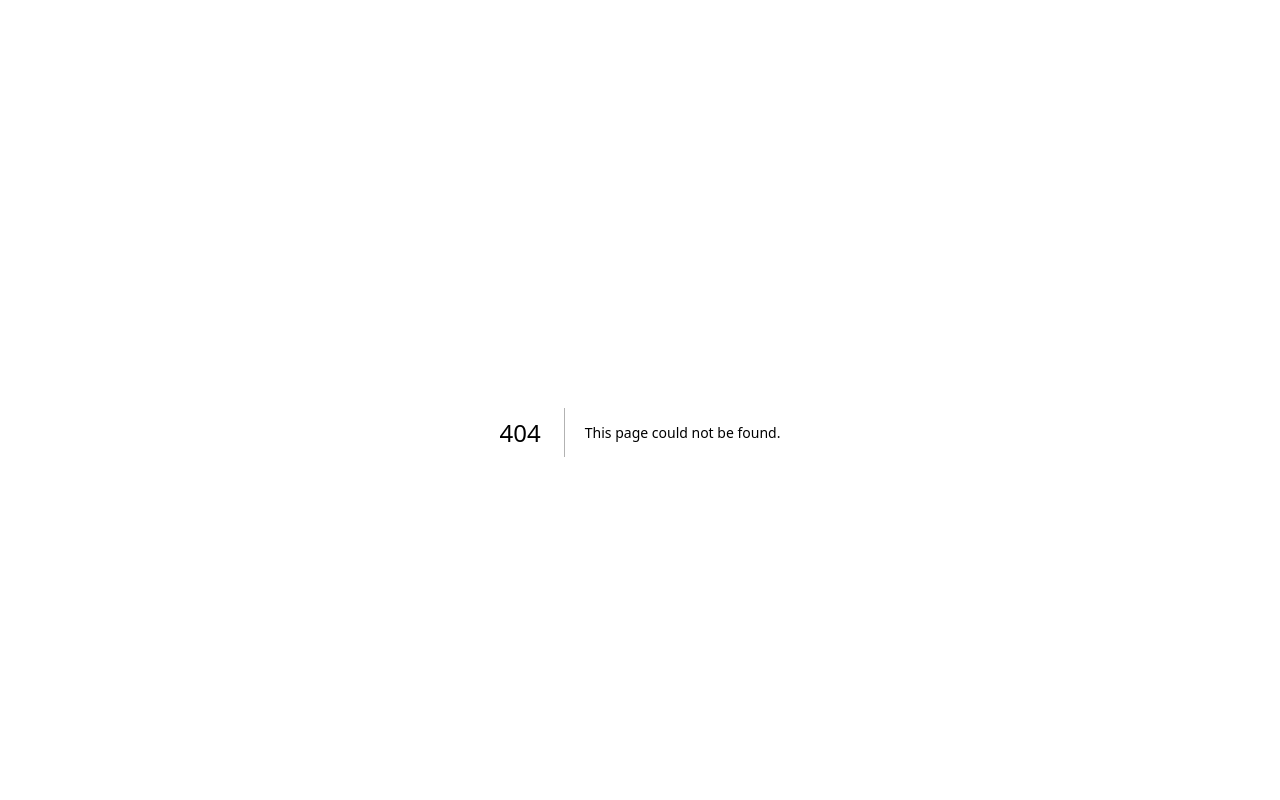
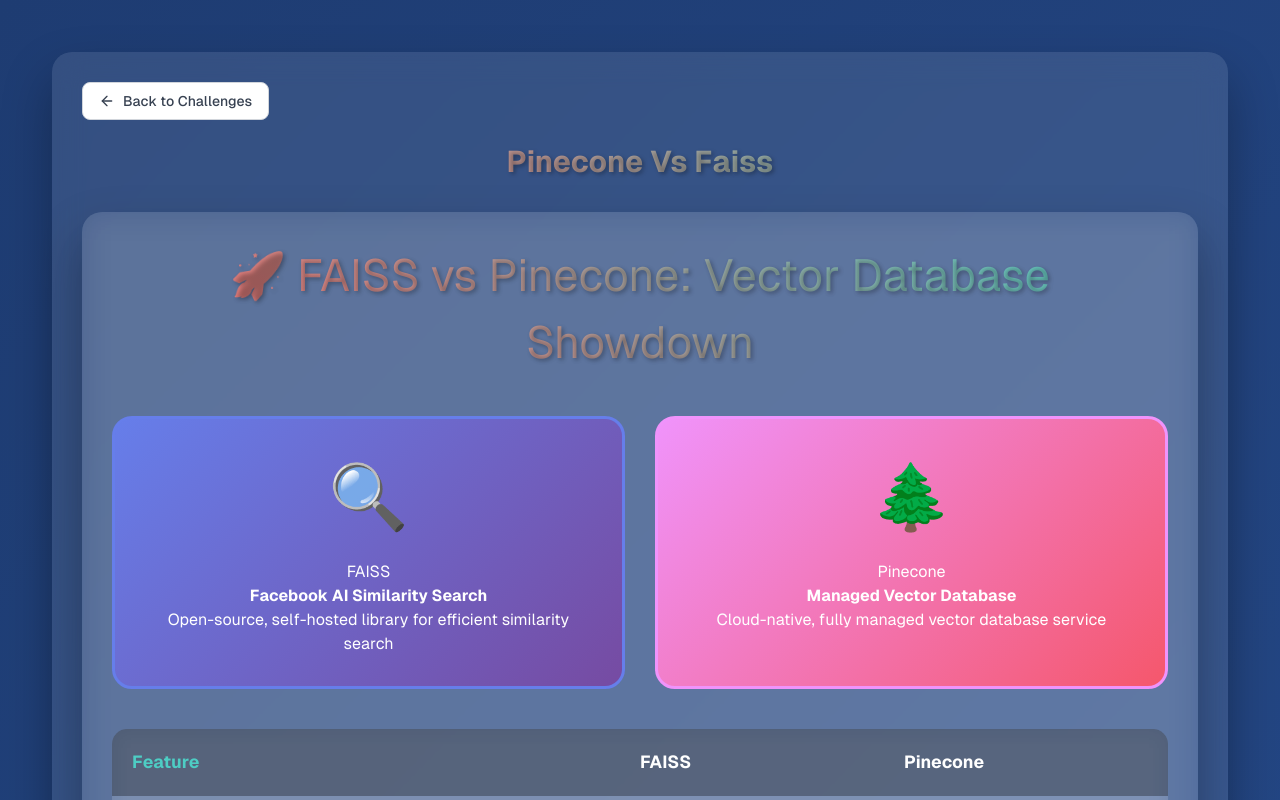
Before and after one commit to PARMESHWARPANWAR/mcex, a Next.js app: page /faiss-pinecone in a window 1280 px wide. Before the commit this address had no page. Shown: the top 800 px of the page. Built offline with nearby package versions, Linux system fonts and the light colour scheme.

Commit message:
added faiss vs pinecone page

```diff
--- /dev/null
+++ b/src/app/faiss-pinecone/page.tsx
@@ -0,0 +1,23 @@
+
+import { BackButton } from "@/components/ui/BackButton";
+import FaissPineconeComparison from "@/sections/multimodel/faiss-vs-pinecone/FaissPineconeComparison";
+import type { Metadata } from 'next';
+
+// ----------------------------------------------------------------------
+
+export const metadata: Metadata = {
+  title: 'Pinecone Vs Faiss',
+  description:
+    'Pinecone Vs Faiss',
+};
+
+
+export default function PineconeVsFaissPage() {
+    return (
+      <div className="container mx-auto p-4">
+        <BackButton />
+        <h1 className="text-3xl font-bold mb-8">Pinecone Vs Faiss</h1>
+        <FaissPineconeComparison/>
+      </div>
+    );
+}
--- a/src/app/multimodal-api/page.tsx
+++ b/src/app/multimodal-api/page.tsx
@@ -1,15 +1,22 @@
 
 import { BackButton } from "@/components/ui/BackButton";
-import FaissPineconeComparison from "@/sections/multimodel/faiss-vs-pinecone/FaissPineconeComparison";
 import MultimodalSearchApiFlow from "@/sections/multimodel/multimodal-api-flow/components/MultimodalSearchApiFlow";
+import type { Metadata } from 'next';
 
-export default function MultiSelectPage() {
+// ----------------------------------------------------------------------
+
+export const metadata: Metadata = {
+  title: 'Multi Modal Search',
+  description:
+    'Multi Modal Search Project Flow',
+};
+
+export default function MultiModalPage() {
     return (
       <div className="container mx-auto p-4">
         <BackButton />
-        <h1 className="text-3xl font-bold mb-8">Multi Select</h1>
+        <h1 className="text-3xl font-bold mb-8">Multi Modal Search Project Flow</h1>
         <MultimodalSearchApiFlow/>
-        <FaissPineconeComparison/>
       </div>
     );
 }
--- a/src/app/page.tsx
+++ b/src/app/page.tsx
@@ -1,4 +1,13 @@
 import Link from 'next/link';
+import type { Metadata } from 'next';
+
+// ----------------------------------------------------------------------
+
+export const metadata: Metadata = {
+  title: 'Home | Maching Coding',
+  description:
+    'Frontend Machine Coding Challenge And Common Frontend Interview Questions',
+};
 
 const challenges = [
   {
@@ -114,6 +123,12 @@
     path:'/multimodal-api',
     description:'Multi Modal Search Api'
   },
+  {
+    Tutorial:20,
+    title:'Faiss Vs Pinecone',
+    path:'/faiss-pinecone',
+    description:'Faiss Vs Pinecone'
+  },
 ];
 
 export default function Home() {
```
Also changed, not shown: src/sections/multimodel/multimodal-api-flow/components/MultimodalSearchApiFlow.tsx (+25 -5 lines).
